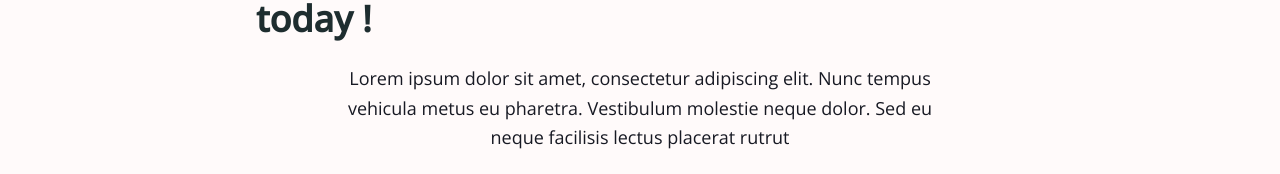
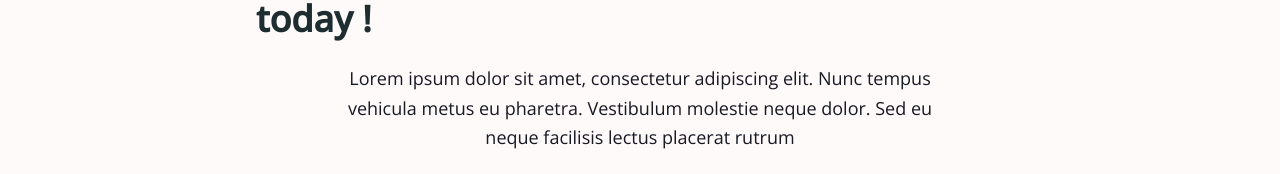
Before and after one commit to backmeup-app/orion, a Next.js app: page / in a window 1280 px wide. Shown: the part 307-481 px from the top of the page. Built offline with nearby package versions, Linux system fonts and the light colour scheme.

Commit message:
chore: updated copy

```diff
--- a/components/Hero/Hero.tsx
+++ b/components/Hero/Hero.tsx
@@ -36,7 +36,7 @@ export const Hero = () => {
         <Text textAlign="center" fontSize="lg" w="80%" lineHeight="tall">
           Lorem ipsum dolor sit amet, consectetur adipiscing elit. Nunc tempus
           vehicula metus eu pharetra. Vestibulum molestie neque dolor. Sed eu
-          neque facilisis lectus placerat rutrut
+          neque facilisis lectus placerat rutrum
         </Text>
         <Button size="lg" fontSize="17px">
           Get Started
--- a/components/Slides/Slides.tsx
+++ b/components/Slides/Slides.tsx
@@ -41,6 +41,7 @@ export const Slides: FC<TSlides> = ({ selectedFeatureIndex }) => {
           <Image
             src="https://res.cloudinary.com/olamileke/image/upload/v1661896832/backmeup/assets/hero/Screenshot_37_lly7ki.png"
             objectFit="contain"
+            alt=""
           />
         </Box>
       ))}
```
